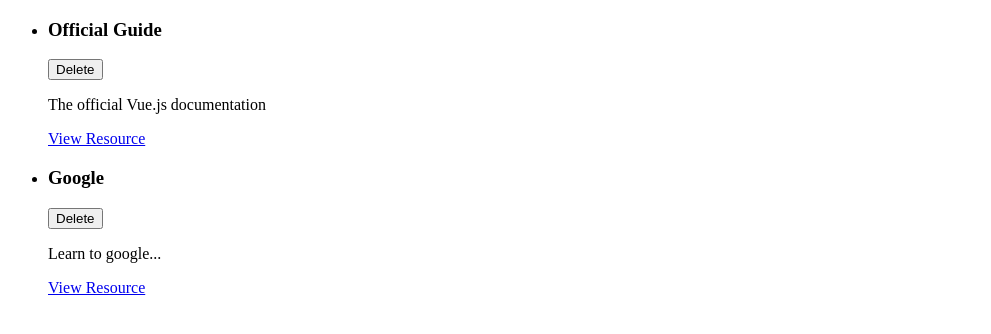
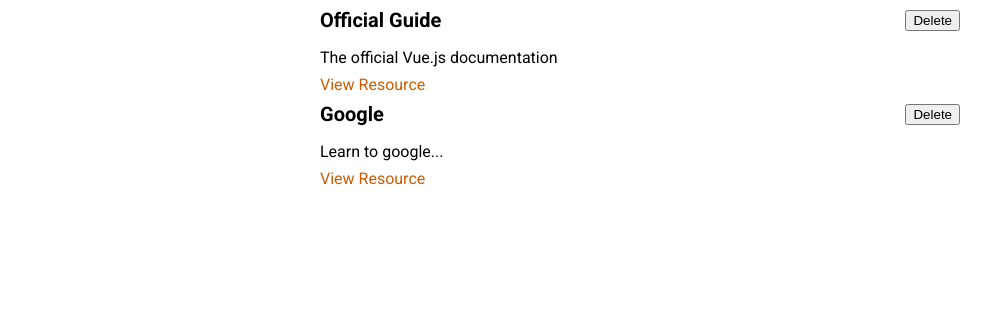
Before and after one commit to fatihugur/vue-cli-component-project-example-app, a Vue app: page / in a window 1280 px wide. Shown: the top 334 px of the page, without its empty margins (0-991 px from the left). Built offline with nearby package versions, Linux system fonts and the light colour scheme; the HTML template or start-up script is replaced by a standard one.

Commit message:
StoredResources.vue added, props and local-import done

```diff
--- /dev/null
+++ b/css/app.css
@@ -0,0 +1,13 @@
+@import url('https://fonts.googleapis.com/css2?family=Roboto:wght@400;700&display=swap');
+
+* {
+  box-sizing: border-box;
+}
+
+html {
+  font-family: 'Roboto', sans-serif;
+}
+
+body {
+  margin: 0;
+}
--- /dev/null
+++ b/css/learning-resource.css
@@ -0,0 +1,29 @@
+li {
+  margin: auto;
+  max-width: 40rem;
+}
+
+header {
+  display: flex;
+  justify-content: space-between;
+  align-items: center;
+}
+
+h3 {
+  font-size: 1.25rem;
+  margin: 0.5rem 0;
+}
+
+p {
+  margin: 0.5rem 0;
+}
+
+a {
+  text-decoration: none;
+  color: #ce5c00;
+}
+
+a:hover,
+a:active {
+  color: #c89300;
+}
--- /dev/null
+++ b/css/stored-resources.css
@@ -0,0 +1,7 @@
+ul {
+  list-style: none;
+  margin: 0;
+  padding: 0;
+  margin: auto;
+  max-width: 40rem;
+}
--- a/src/App.vue
+++ b/src/App.vue
@@ -1,20 +1,12 @@
 <template>
-  <ul>
-    <learning-resource
-      v-for="res in storedResources"
-      :key="res.id"
-      :title="res.title"
-      :description="res.description"
-      :link="res.link"
-    ></learning-resource>
-  </ul>
+  <stored-resources :resources="storedResources"></stored-resources>
 </template>
 
 <script>
-import LearningResource from './components/learning-resources/LearningResource.vue';
+import StoredResources from './components/learning-resources/StoredResources.vue';
 export default {
   components: {
-    LearningResource
+    StoredResources
   },
   data() {
     return {
@@ -36,3 +28,19 @@
   }
 };
 </script>
+
+<style>
+@import url('https://fonts.googleapis.com/css2?family=Roboto:wght@400;700&display=swap');
+
+* {
+  box-sizing: border-box;
+}
+
+html {
+  font-family: 'Roboto', sans-serif;
+}
+
+body {
+  margin: 0;
+}
+</style>
--- a/src/components/learning-resources/LearningResource.vue
+++ b/src/components/learning-resources/LearningResource.vue
@@ -17,3 +17,34 @@
   props: ['title', 'description', 'link']
 };
 </script>
+<style scoped>
+li {
+  margin: auto;
+  max-width: 40rem;
+}
+
+header {
+  display: flex;
+  justify-content: space-between;
+  align-items: center;
+}
+
+h3 {
+  font-size: 1.25rem;
+  margin: 0.5rem 0;
+}
+
+p {
+  margin: 0.5rem 0;
+}
+
+a {
+  text-decoration: none;
+  color: #ce5c00;
+}
+
+a:hover,
+a:active {
+  color: #c89300;
+}
+</style>
--- /dev/null
+++ b/src/components/learning-resources/StoredResources.vue
@@ -0,0 +1,29 @@
+<template>
+  <ul>
+    <learning-resource
+      v-for="res in resources"
+      :key="res.id"
+      :title="res.title"
+      :description="res.description"
+      :link="res.link"
+    ></learning-resource>
+  </ul>
+</template>
+<script>
+import LearningResource from './LearningResource.vue';
+export default {
+  props: ['resources'],
+  components: {
+    LearningResource
+  }
+};
+</script>
+<style scoped>
+ul {
+  list-style: none;
+  margin: 0;
+  padding: 0;
+  margin: auto;
+  max-width: 40rem;
+}
+</style>
```
